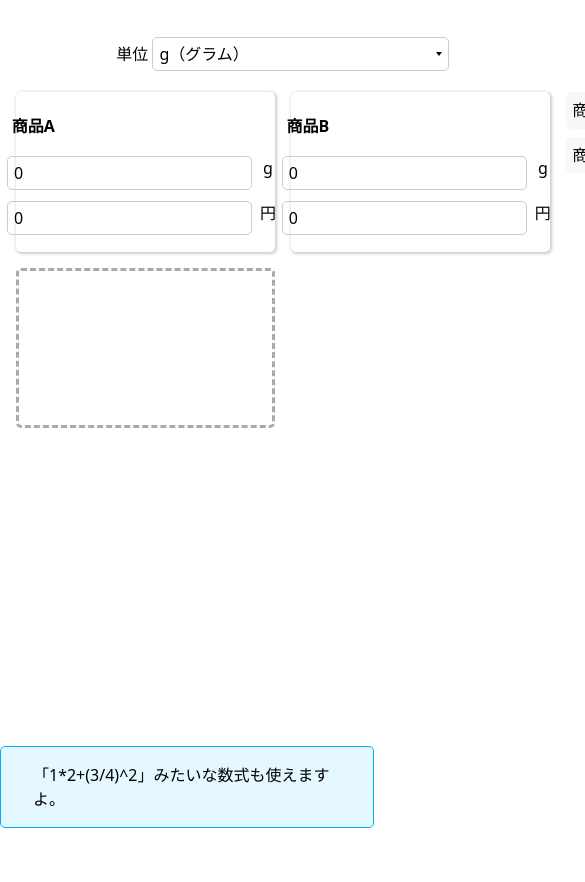
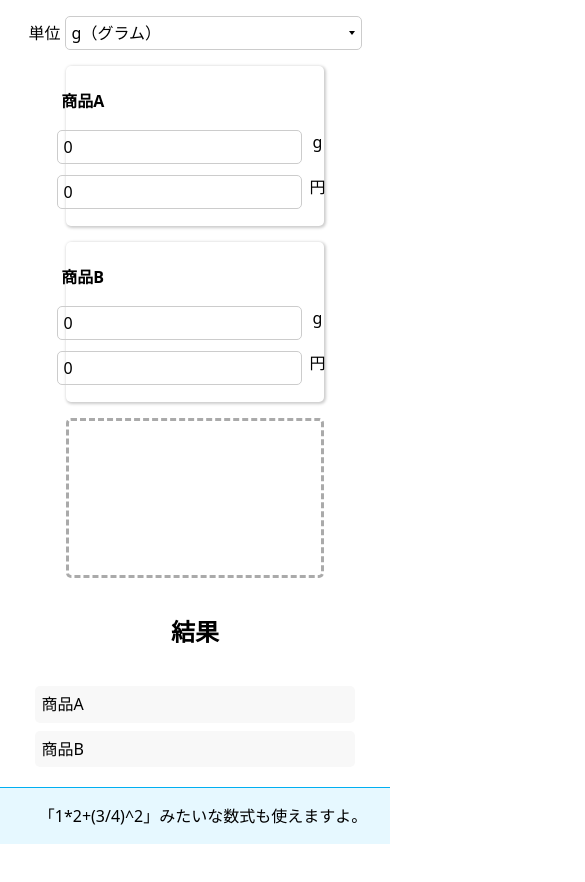
Before and after one commit to mkpoli/unit-price-calculator, a Svelte app: page / in a window 390 px wide. Shown: the top 882 px of the page, 585 px wide, since content can reach past the window. Before the commit the page ends 844 px from the top, so only its background shows below. Built offline with nearby package versions, Linux system fonts and the light colour scheme; some icons are missing.

Commit message:
Improve mobile display

```diff
--- a/src/App.svelte
+++ b/src/App.svelte
@@ -115,6 +115,11 @@
     grid-auto-flow: column;
     gap: 0 1rem;
     place-items: center;
+
+    @media only screen and (max-width: 720px) {
+      grid-template: auto 1fr auto 1fr / 1fr;
+      gap: 1rem;
+    }
   }
 
   .card-container {
@@ -123,12 +128,17 @@
     gap: 1rem;
     flex-wrap: wrap;
     margin: 0 auto;
+
+    @media only screen and (max-width: 720px) {
+      grid-template-columns: 1fr;
+    }
     /* align-items: center; */
     /* justify-content: center; */
   }
 
   output {
-    width: 20rem;
+    max-width: 20rem;
+    width: 100%;
     height: 100%;
   }
 </style>
--- a/src/lib/TipBox.svelte
+++ b/src/lib/TipBox.svelte
@@ -25,5 +25,16 @@
     background: #e6f8ff;
     border: 1px solid var(--theme-color);
     border-radius: 5px;
+
+    @media only screen and (max-width: 720px) {
+      left: 0;
+      right: 0;
+      bottom: 0;
+      max-width: none;
+      border-radius: 0;
+      border-left: none;
+      border-right: none;
+      border-bottom: none;
+    }
   }
 </style>
```
